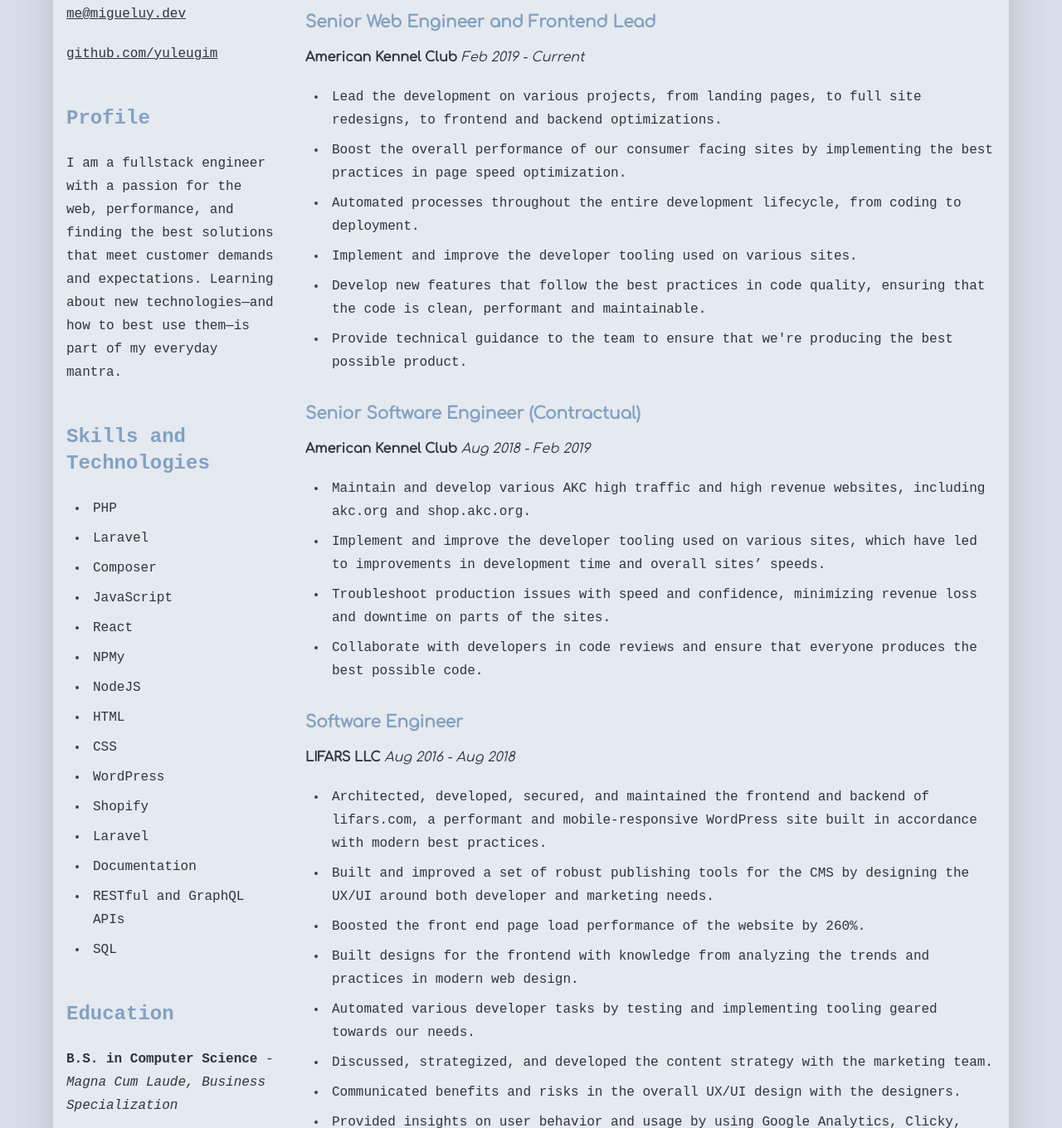
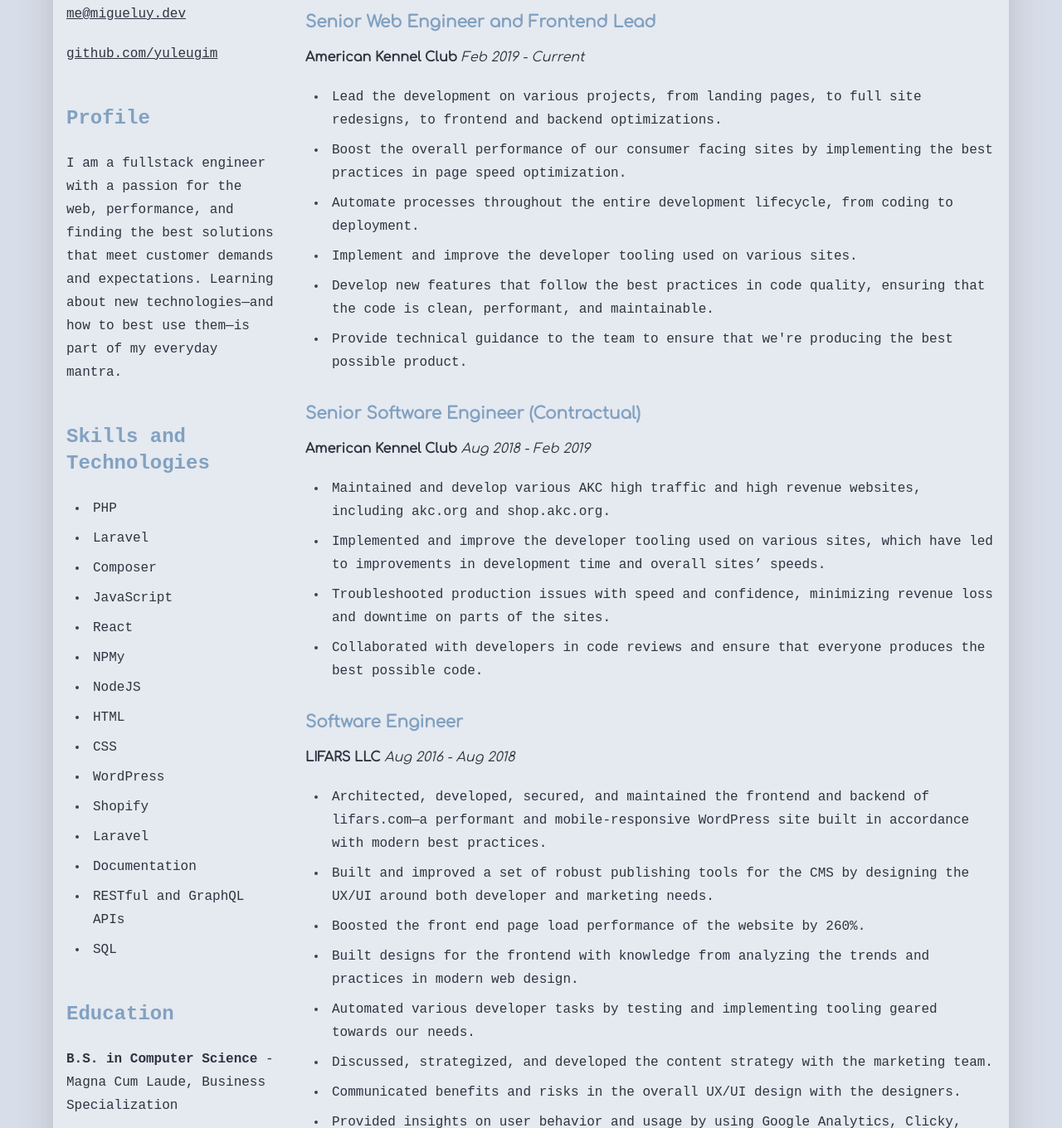
Before and after one commit to yuleugim/migueluy-dev, a Gatsby site: page / in a window 1280 px wide. Shown: the part 229-1589 px from the top of the page at 83% size. Built offline with nearby package versions, Linux system fonts and the light colour scheme; Gatsby itself is replaced by a stand-in of ours.

Commit message:
Content fixes

```diff
--- a/src/content/aside.md
+++ b/src/content/aside.md
@@ -35,6 +35,6 @@
 
 ## Education
 
-**B.S. in Computer Science** - _Magna Cum Laude, Business Specialization_
+**B.S. in Computer Science** - Magna Cum Laude, Business Specialization
 
 _St. John's University_
--- a/src/content/experience/akc-senior-software-engineer.md
+++ b/src/content/experience/akc-senior-software-engineer.md
@@ -8,7 +8,7 @@
 title: 'Senior Software Engineer (Contractual)'
 ---
 
-- Maintain and develop various AKC high traffic and high revenue websites, including akc.org and shop.akc.org.
-- Implement and improve the developer tooling used on various sites, which have led to improvements in development time and overall sites’ speeds.
-- Troubleshoot production issues with speed and confidence, minimizing revenue loss and downtime on parts of the sites.
-- Collaborate with developers in code reviews and ensure that everyone produces the best possible code.
+- Maintained and develop various AKC high traffic and high revenue websites, including akc.org and shop.akc.org.
+- Implemented and improve the developer tooling used on various sites, which have led to improvements in development time and overall sites’ speeds.
+- Troubleshooted production issues with speed and confidence, minimizing revenue loss and downtime on parts of the sites.
+- Collaborated with developers in code reviews and ensure that everyone produces the best possible code.
--- a/src/content/experience/akc-senior-web-engineer.md
+++ b/src/content/experience/akc-senior-web-engineer.md
@@ -10,7 +10,7 @@
 
 - Lead the development on various projects, from landing pages, to full site redesigns, to frontend and backend optimizations.
 - Boost the overall performance of our consumer facing sites by implementing the best practices in page speed optimization.
-- Automated processes throughout the entire development lifecycle, from coding to deployment.
+- Automate processes throughout the entire development lifecycle, from coding to deployment.
 - Implement and improve the developer tooling used on various sites.
-- Develop new features that follow the best practices in code quality, ensuring that the code is clean, performant and maintainable.
+- Develop new features that follow the best practices in code quality, ensuring that the code is clean, performant, and maintainable.
 - Provide technical guidance to the team to ensure that we're producing the best possible product.
--- a/src/content/experience/lifars-software-engineer.md
+++ b/src/content/experience/lifars-software-engineer.md
@@ -8,7 +8,7 @@
 title: 'Software Engineer'
 ---
 
-- Architected, developed, secured, and maintained the frontend and backend of lifars.com, a performant and mobile-responsive WordPress site built in accordance with modern best practices.
+- Architected, developed, secured, and maintained the frontend and backend of lifars.com—a performant and mobile-responsive WordPress site built in accordance with modern best practices.
 - Built and improved a set of robust publishing tools for the CMS by designing the UX/UI around both developer and marketing needs.
 - Boosted the front end page load performance of the website by 260%.
 - Built designs for the frontend with knowledge from analyzing the trends and practices in modern web design.
--- a/src/content/experience/lifars-threat-intelligence-analyst.md
+++ b/src/content/experience/lifars-threat-intelligence-analyst.md
@@ -9,6 +9,6 @@
 ---
 
 - Monitored client networks and produced monthly reports with recommendations based on their current status.
-- Deployed, tested, and documented various cybersecurity and forensic software and hardware, on various systems and virtual machines.
+- Deployed, tested, and documented various cybersecurity and forensic software and hardware, on both bare-metal and virtual machines.
 - Managed various evidence drives and data, assuring that all procedures are followed and clearly documented.
 - Automated the network security report process by building various XSLT templates for the reporting application.
```
